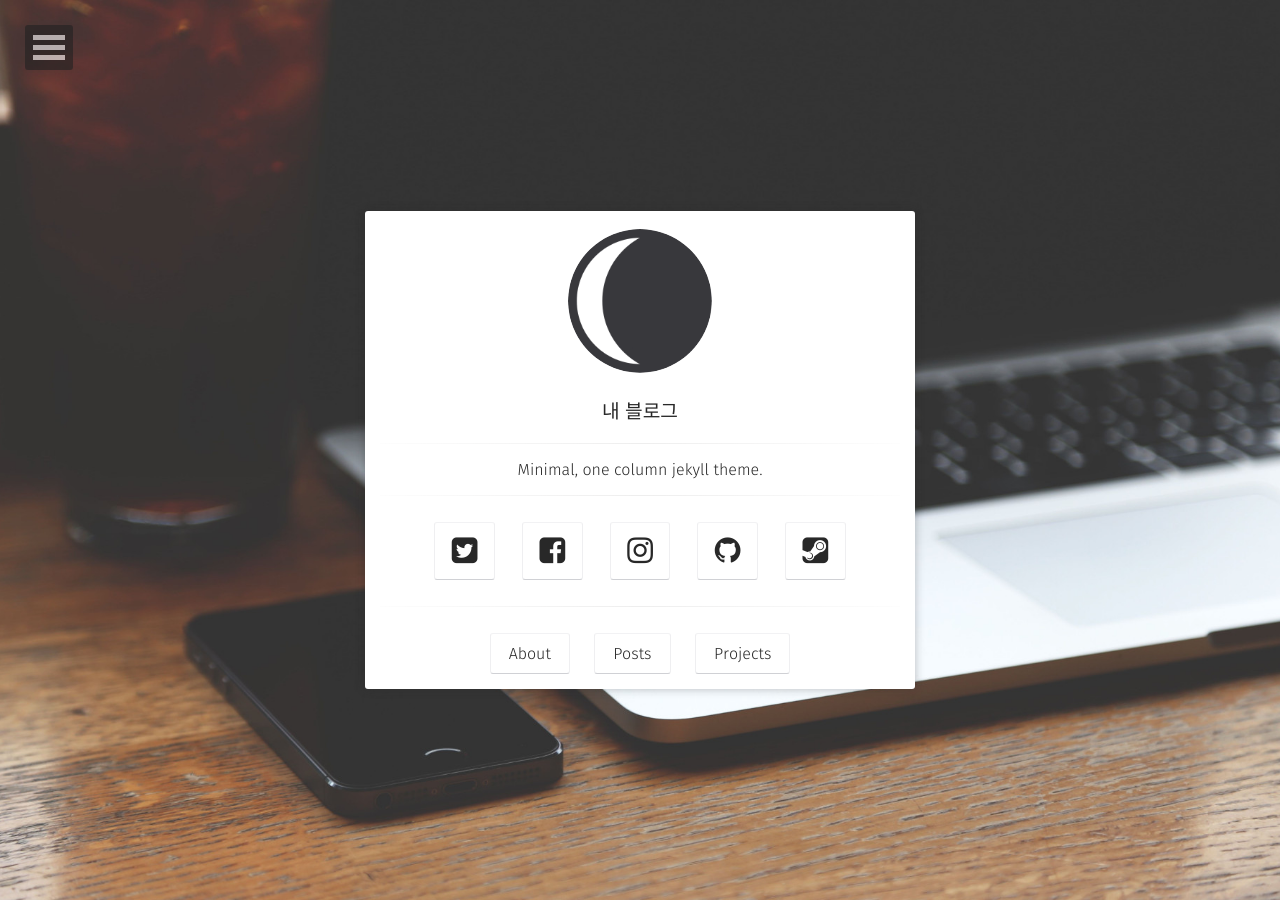
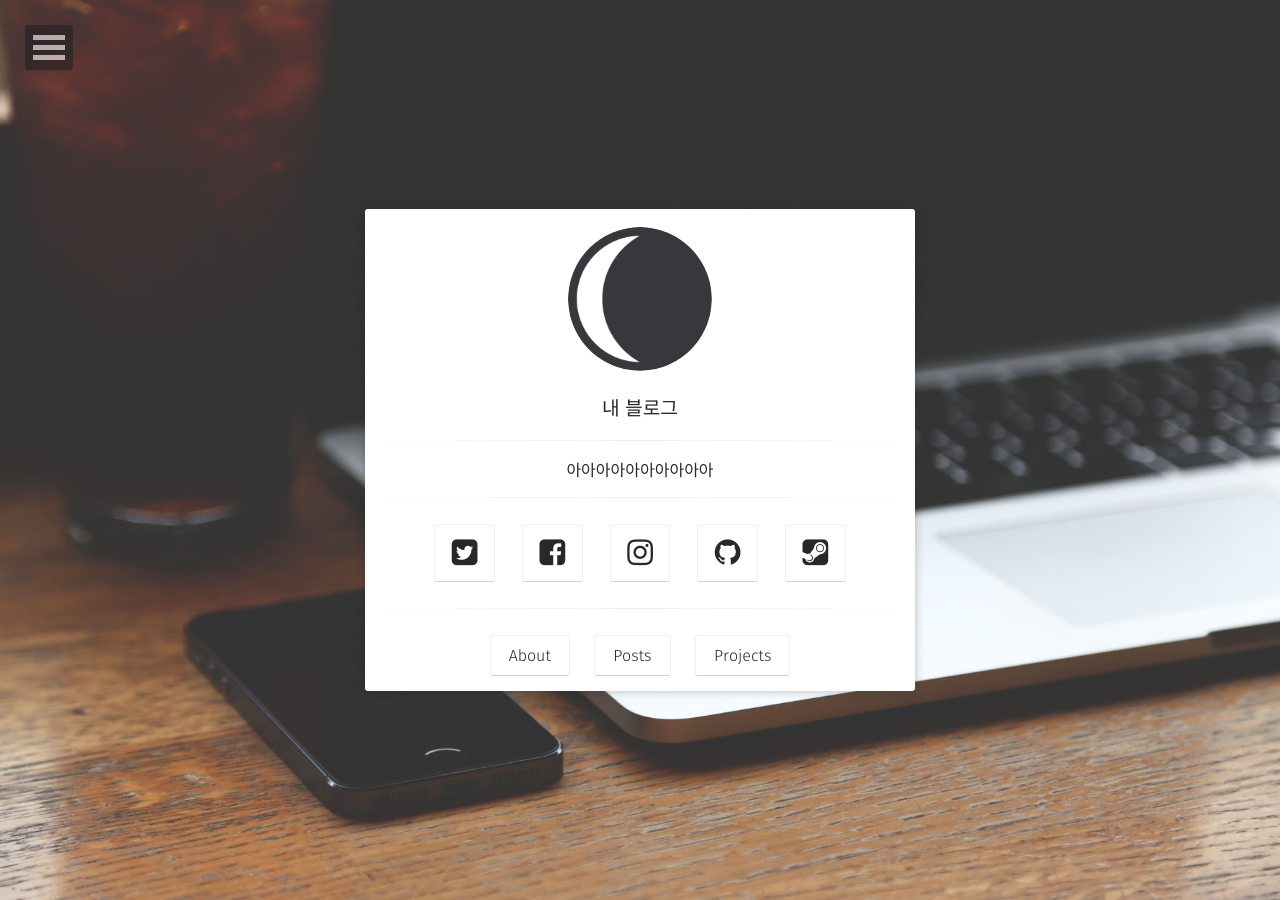
Before and after one commit to creamfard/creamfard.github.com, a Jekyll site: the page built from index.html, in a window 1280 px wide. Built offline with Jekyll 4.4.1, drawn with Linux system fonts in a browser that asks for light colours; some web fonts are replaced.

Commit message:
Update _config.yml

```diff
--- a/_config.yml
+++ b/_config.yml
@@ -1,6 +1,6 @@
 # Site
 title:              내 블로그
-bio:                'Minimal, one column jekyll theme.'
+bio:                '아아아아아아아아아아'
 description:        "Moon is a minimal, one column jekyll theme for your blog."
 reading_time:       true
 words_per_minute:   200
```
